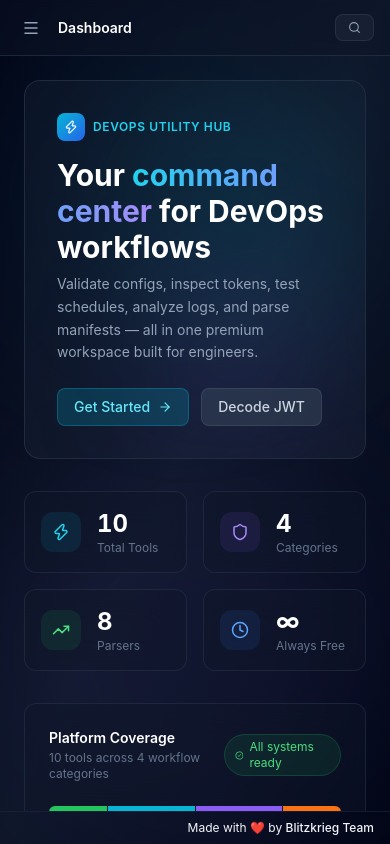
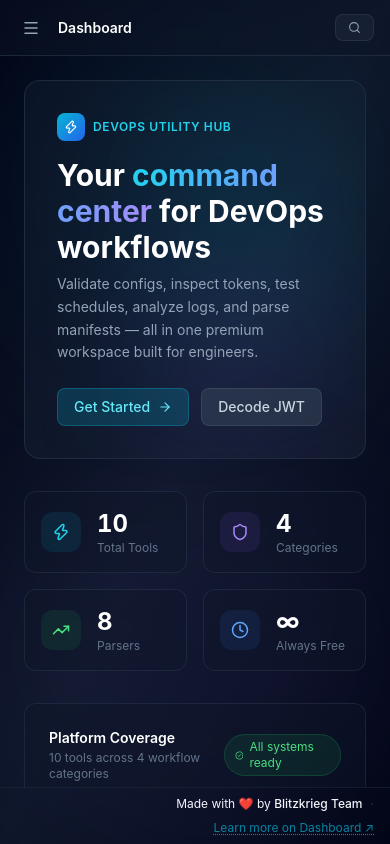
Before and after one commit to haritdheer/Devops-Hub, a React (Vite) app: page / in a window 390 px wide. Built offline with nearby package versions, Linux system fonts and the light colour scheme.

Commit message:
responsiveness issue-2

```diff
--- a/src/components/layout/AppLayout.tsx
+++ b/src/components/layout/AppLayout.tsx
@@ -103,10 +103,10 @@ export function AppLayout() {
           <p className="text-xs text-white-600">
             Made with ❤️ by <span className="text-white-600 font-medium">Blitzkrieg Team</span>
           </p>
-          <span className="text-slate-700 text-xs hidden sm:inline">·</span>
+          <span className="text-slate-700 text-xs">·</span>
           <button
             onClick={handleTeamClick}
-            className="text-xs text-cyan-500/70 hover:text-cyan-400 transition-colors underline underline-offset-2 decoration-dotted hidden sm:inline"
+            className="text-xs text-cyan-500/70 hover:text-cyan-400 transition-colors underline underline-offset-2 decoration-dotted"
           >
             Learn more on Dashboard ↗
           </button>
```
